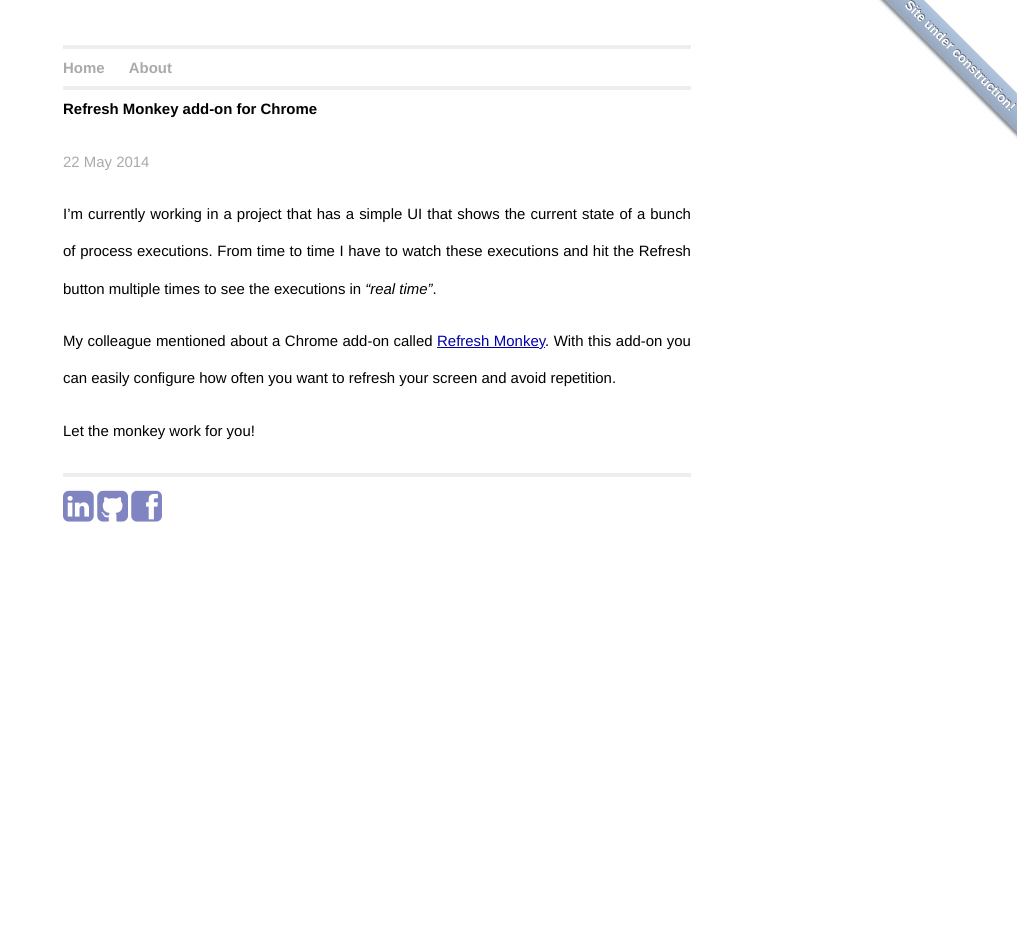
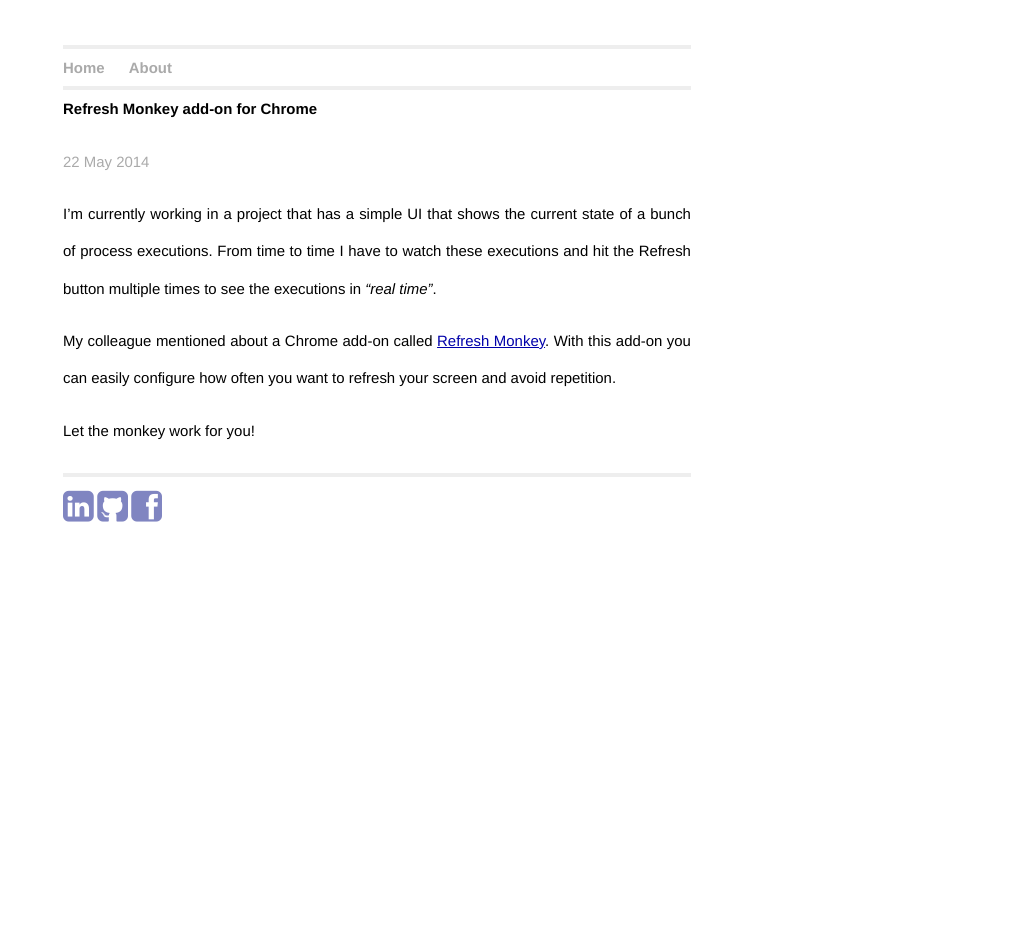
Before and after one commit to rodrigotolledo/rodrigotolledo.github.io, a Jekyll site: the page built from _posts/2014-05-22-refresh-monkey-addon-for-chrome.md, in a window 1280 px wide. Shown: the whole page, without its empty margins (263-1280 px from the left). Built offline with Jekyll 4.4.1, drawn with Linux system fonts in a browser that asks for light colours; Markdown is read by kramdown in place of the engine named in the settings.

Commit message:
remove ribbon

```diff
--- a/_layouts/default.html
+++ b/_layouts/default.html
@@ -15,13 +15,6 @@
     <!-- font-awesome social icons -->
     <link rel="stylesheet" href="/font-awesome/css/font-awesome.min.css">
 
-    <!-- Github Ribbon -->
-    <link rel="stylesheet" href="/css/github-ribbon.css">
-
-    <!--[if lt IE 9]>
-    <link rel="stylesheet" href="/css/github-ribbon-ie.css">
-    <![endif]-->
-
     <!-- Google Analytics -->
     <script>
       (function(i,s,o,g,r,a,m){i['GoogleAnalyticsObject']=r;i[r]=i[r]||function(){
@@ -35,12 +28,6 @@
 
   </head>
   <body>
-
-    <div class="github-fork-ribbon-wrapper right">
-      <div class="github-fork-ribbon">
-        <a>Site under construction!</a>
-      </div>
-    </div>
 
     <div class="site">
       <div class="header">
```
